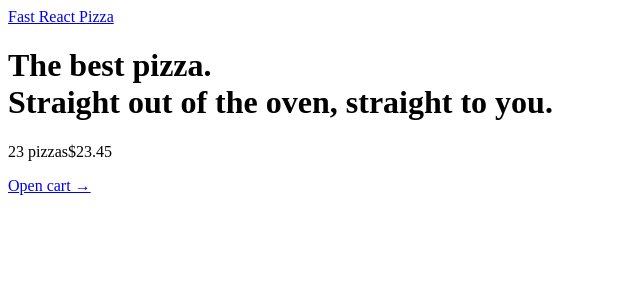
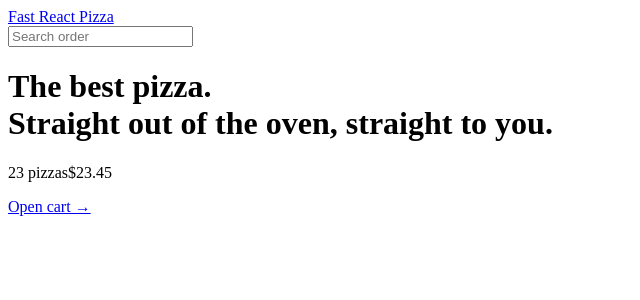
Before and after one commit to BoosterTech/fast-pizza-co, a React (Vite) app: page / in a window 1280 px wide. Shown: the top 300 px of the page, without its empty margins (0-640 px from the left). Built offline with nearby package versions, Linux system fonts and the light colour scheme.

Commit message:
<SearchOrder> component added, isLoading condition moved to <main> section

```diff
--- a/src/ui/AppLayout.jsx
+++ b/src/ui/AppLayout.jsx
@@ -1,18 +1,19 @@
 import { Link, Outlet, useNavigation } from "react-router-dom";
 import CartOverview from "../features/cart/CartOverview";
 import Loader from "./Loader";
-
+import SearchOrder from "../features/order/SearchOrder";
 
 const AppLayout = () => {
   const navigation = useNavigation();
   const isLoading = navigation.state === "loading";
   return (
     <div className="layout">
-      {isLoading && <Loader />}
       <header>
         <Link to="/">Fast React Pizza</Link>
+        <SearchOrder />
       </header>
       <main>
+        {isLoading && <Loader />}
         <Outlet />
       </main>
       <CartOverview />
```
